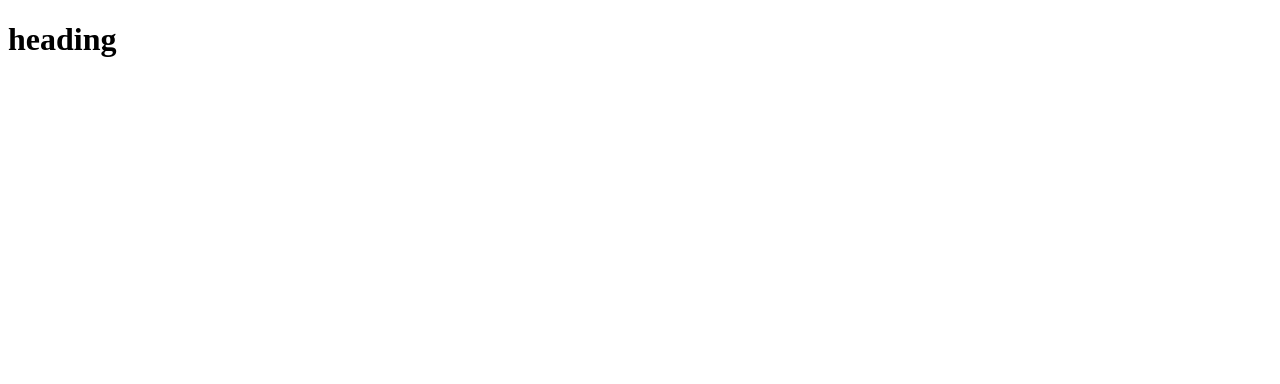
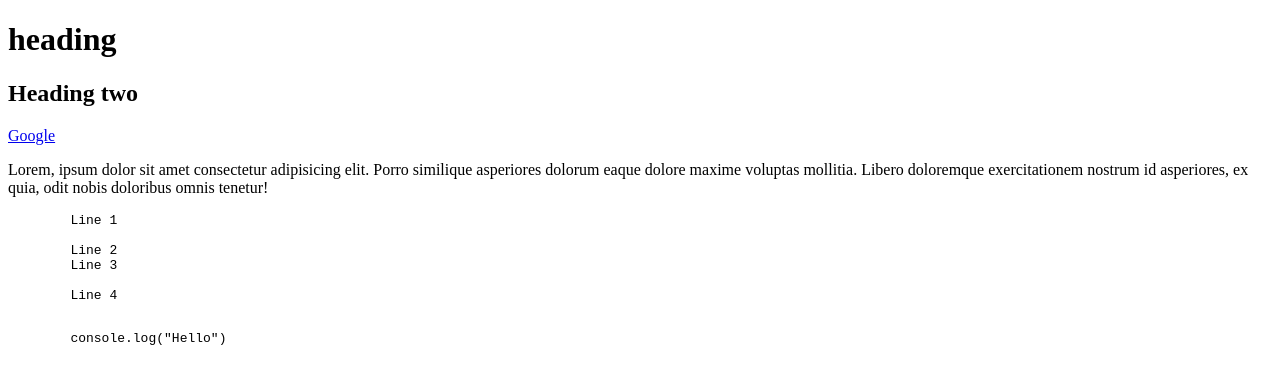
Before and after one commit to subratshakya/CandCHTML, a plain HTML site: page index.html in a window 1280 px wide. Drawn offline with Linux system fonts and the light colour scheme.

Commit message:
third vid

```diff
--- a/index.html
+++ b/index.html
@@ -7,6 +7,21 @@
 </head>
 <body>
     <h1>heading</h1>
+    <h2>Heading <span>two</span></h2>
+    <a href="https://google.com">Google</a>
+    <a href="http://" target="_blank" rel="noopener noreferrer"></a>
+    <p>Lorem, ipsum dolor sit amet consectetur adipisicing elit. Porro similique asperiores dolorum eaque dolore maxime voluptas mollitia. Libero doloremque exercitationem nostrum id asperiores, ex quia, odit nobis doloribus omnis tenetur!</p>
+    <pre>
+        Line 1
+
+        Line 2
+        Line 3
+
+        Line 4
+    </pre>
+    <pre>
+        console.log("Hello")
+    </pre>
 
 </body>
 </html>
```
